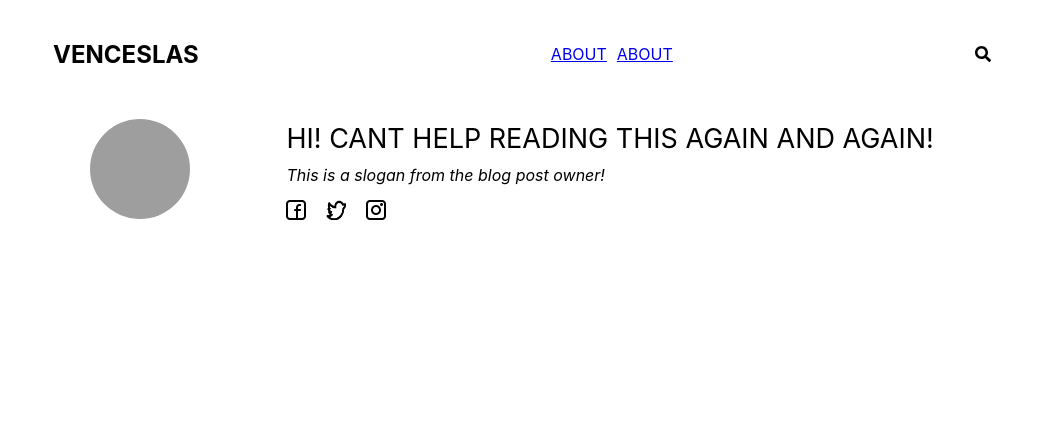
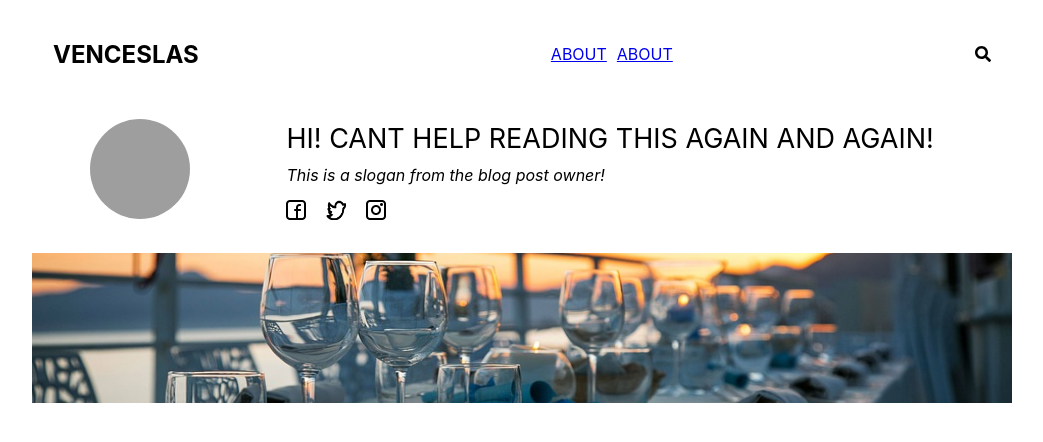
Before and after one commit to bvenceslas/boilerplate, a React (Create React App) app: page / in a window 1280 px wide. Shown: the top 442 px of the page, without its empty margins (118-1161 px from the left). Built offline with nearby package versions, Linux system fonts and the light colour scheme; grey boxes are pictures that could not be loaded.

Commit message:
Add Landing Image

```diff
--- a/src/components/Home/index.jsx
+++ b/src/components/Home/index.jsx
@@ -1,11 +1,13 @@
 import React from 'react';
 import Header from '../Header';
+import Landing from '../Landing';
 import SubHeader from '../SubHeader';
  const Home = () => {
      return (
          <div>
              <Header />
              <SubHeader />
+             <Landing />
          </div>
      )
 }
--- /dev/null
+++ b/src/components/Landing/index.css
@@ -0,0 +1,3 @@
+.container {
+    padding: 20px;
+}
--- /dev/null
+++ b/src/components/Landing/index.jsx
@@ -0,0 +1,13 @@
+import React from 'react';
+import './index.css';
+import LandingImg from '../../assets/images/landing.png';
+
+const Landing = () => {
+    return(
+        <div className="container">
+            <img src={LandingImg} alt="landing pic" width="980" height="150"/>
+        </div>
+    )
+}
+
+export default Landing;
```
Also changed, not shown: src/assets/images/landing.png (added).
